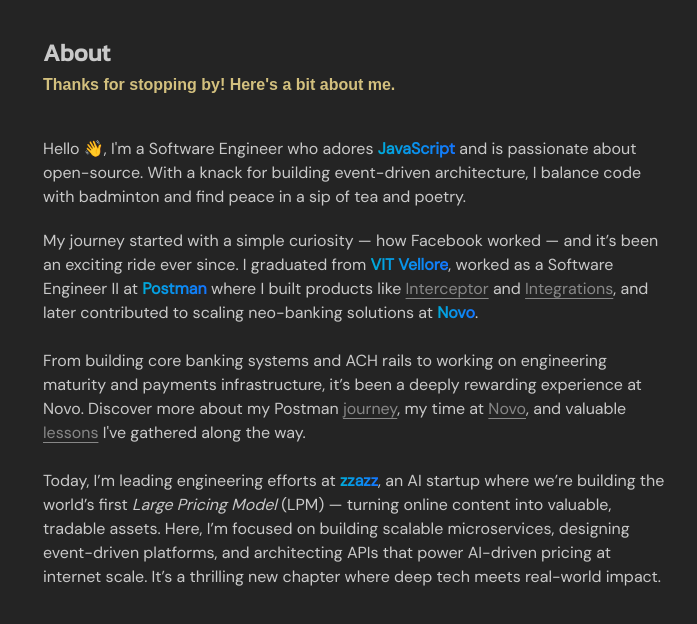
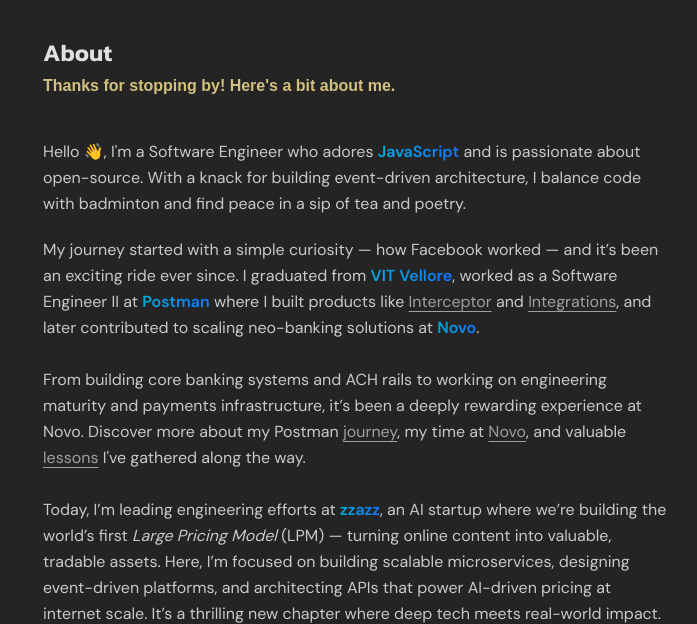
Before and after one commit to vinitshahdeo/portfolio, an Astro site: page /about in a window 1280 px wide. Shown: the part 101-725 px from the top of the page, without its empty margins (285-982 px from the left). Built offline with nearby package versions, Linux system fonts and the light colour scheme; Astro itself is replaced by a stand-in of ours; a web font is replaced by a local one.

Commit message:
paper-cut fixes

```diff
--- a/src/components/Link.astro
+++ b/src/components/Link.astro
@@ -18,13 +18,13 @@ const { text, href, external, noAnchor, icon } = Astro.props;
       target={external ? "_blank" : "_self"}
       class="flex items-center gap-2 opacity-60 group-hover:opacity-30 hover:!opacity-60 transition-opacity"
     >
-      <Icon name={icon} width={24} height={24} />
+      <Icon name={icon} width={20} height={20} />
 
       <span>{text}</span>
     </a>
   ) : (
     <div class="flex items-center gap-2 opacity-60 group-hover:opacity-30 hover:!opacity-60 transition-opacity">
-      <Icon name={icon} width={24} height={24} />
+      <Icon name={icon} width={20} height={20} />
 
       <span>{text}</span>
     </div>
--- a/src/components/SocialLink.astro
+++ b/src/components/SocialLink.astro
@@ -12,7 +12,7 @@ const { title, url, icon, external } = Astro.props;
   class="flex items-center gap-2 opacity-60 group-hover:opacity-30 hover:!opacity-60 transition-opacity"
   target={external ? "_blank" : "_self"}
 >
-  <Icon name={icon} width={25} height={25} />
+  <Icon name={icon} width={20} height={20} />
   <div>
     <p>{title}</p>
   </div>
--- a/src/components/SocialLinkBox.astro
+++ b/src/components/SocialLinkBox.astro
@@ -12,11 +12,11 @@ const { title, url, icon, external } = Astro.props;
   class="p-4 rounded-lg border border-white border-opacity-30 flex items-center gap-3 group-hover:opacity-30 hover:!opacity-100 transition-opacity"
   target={external ? "_blank" : "_self"}
 >
-  <Icon name={icon} width={25} height={25} />
+  <Icon name={icon} width={20} height={20} />
   <div class="flex items-center justify-between w-full">
     <p>{title}</p>
     <div class="rotate-45">
-      <Icon name="mdi:arrow-up" />
+      <Icon name="mdi:arrow-up" width={16} height={16} />
     </div>
   </div>
 </a>
--- a/src/layouts/Layout.astro
+++ b/src/layouts/Layout.astro
@@ -29,16 +29,19 @@ const ogImageUrl = seo.image;
   ) as HTMLSpanElement;
 
   linkMenuButton.addEventListener("click", () => {
-    if (linkMenu.classList.contains("opacity-0")) {
+    const isOpen = linkMenu.classList.contains("opacity-0");
+    if (isOpen) {
       linkMenu.classList.remove("pointer-events-none");
       linkMenu.classList.remove("opacity-0");
       linkMenu.classList.add("pointer-events-auto");
       openIndicator.innerText = "×";
+      linkMenuButton.setAttribute("aria-expanded", "true");
     } else {
       linkMenu.classList.add("pointer-events-none");
       linkMenu.classList.add("opacity-0");
       linkMenu.classList.remove("pointer-events-auto");
       openIndicator.innerText = "+";
+      linkMenuButton.setAttribute("aria-expanded", "false");
     }
   });
 
@@ -54,6 +57,7 @@ const ogImageUrl = seo.image;
       linkMenu.classList.add("opacity-0");
       linkMenu.classList.remove("pointer-events-auto");
       openIndicator.innerText = "+";
+      linkMenuButton.setAttribute("aria-expanded", "false");
     }
   });
 </script>
@@ -70,11 +74,7 @@ const ogImageUrl = seo.image;
     <link rel="preconnect" href="https://fonts.googleapis.com" />
     <link rel="preconnect" href="https://fonts.gstatic.com" crossorigin />
     <link
-      href="https://fonts.googleapis.com/css2?family=DM+Sans:opsz@9..40&family=Kanit&display=swap"
-      rel="stylesheet"
-    />
-    <link
-      href="https://fonts.googleapis.com/css2?family=Instrument+Serif:ital@0;1&family=KoHo:ital,wght@0,200;0,300;0,400;0,500;0,600;0,700;1,200;1,300;1,400;1,500;1,600;1,700&display=swap"
+      href="https://fonts.googleapis.com/css2?family=DM+Sans:opsz,wght@9..40,400;9..40,500;9..40,600&family=Kanit:wght@500;600&family=KoHo:wght@500;600&display=swap"
       rel="stylesheet"
     />
     <script async defer src="https://buttons.github.io/buttons.js"></script>
@@ -160,6 +160,8 @@ const ogImageUrl = seo.image;
               id="link-menu-button"
               class="relative font-medium opacity-70 hover:opacity-100 p-3 rounded-lg hover:bg-[#2a2a2a]/50 transition-all duration-200"
               aria-label="Toggle navigation menu"
+              aria-expanded="false"
+              aria-controls="link-menu"
             >
               <span class="text-sm">Menu</span>
               <span id="open-indicator" class="ml-2 text-[#ffe895] font-mono"
--- a/src/styles/base.css
+++ b/src/styles/base.css
@@ -1,34 +1,126 @@
+/* ===================================
+   DESIGN TOKENS
+   =================================== */
+:root {
+  /* Colors */
+  --color-bg: #242424;
+  --color-bg-elevated: #2a2a2a;
+  --color-bg-hover: #2f2f2f;
+  --color-border: #3a3a3a;
+  --color-border-subtle: rgba(255, 255, 255, 0.3);
+
+  --color-text: #c9c9c9;
+  --color-text-muted: rgba(201, 201, 201, 0.6);
+  --color-text-heading: #e0e0e0;
+
+  --color-accent: #ffe895;
+  --color-accent-bg: rgba(255, 232, 149, 0.1);
+  --color-link-start: #00abda;
+  --color-link-end: #1476ff;
+  --color-success: #4caf50;
+
+  /* Typography Scale */
+  --font-sans: "DM Sans", system-ui, sans-serif;
+  --font-heading: "Kanit", sans-serif;
+  --font-accent: "KoHo", sans-serif;
+  --font-nav: "General Sans", sans-serif;
+
+  --text-xs: 0.75rem;
+  /* 12px */
+  --text-sm: 0.875rem;
+  /* 14px */
+  --text-base: 1rem;
+  /* 16px */
+  --text-lg: 1.125rem;
+  /* 18px */
+  --text-xl: 1.25rem;
+  /* 20px */
+  --text-2xl: 1.5rem;
+  /* 24px */
+  --text-3xl: 1.875rem;
+  /* 30px */
+
+  --leading-tight: 1.25;
+  --leading-normal: 1.5;
+  --leading-relaxed: 1.625;
+
+  /* Spacing Scale */
+  --space-1: 0.25rem;
+  /* 4px */
+  --space-2: 0.5rem;
+  /* 8px */
+  --space-3: 0.75rem;
+  /* 12px */
+  --space-4: 1rem;
+  /* 16px */
+  --space-5: 1.25rem;
+  /* 20px */
+  --space-6: 1.5rem;
+  /* 24px */
+  --space-8: 2rem;
+  /* 32px */
+  --space-10: 2.5rem;
+  /* 40px */
+  --space-12: 3rem;
+  /* 48px */
+  --space-16: 4rem;
+  /* 64px */
+
+  /* Transitions */
+  --transition-fast: 150ms ease;
+  --transition-base: 200ms ease;
+  --transition-slow: 300ms ease;
+
+  /* Border Radius */
+  --radius-sm: 0.375rem;
+  --radius-md: 0.5rem;
+  --radius-lg: 0.75rem;
+  --radius-xl: 1rem;
+  --radius-full: 9999px;
+}
+
+/* ===================================
+   BASE STYLES
+   =================================== */
 html {
-  background: #242424;
-  font-family: "DM Sans", sans-serif;
+  background: var(--color-bg);
+  font-family: var(--font-sans);
   font-optical-sizing: auto;
   font-weight: 400;
   font-style: normal;
+  line-height: var(--leading-relaxed);
 }
 
 .navbar {
-  font-family: "General Sans", sans-serif !important;
+  font-family: var(--font-nav) !important;
   font-weight: 500 !important;
   letter-spacing: -0.01em;
 }
 
 .kanit {
-  font-family: "Kanit", sans-serif !important;
+  font-family: var(--font-heading) !important;
   font-weight: 600 !important;
 }
 
 h1 {
-  font-family: "Kanit", sans-serif;
+  font-family: var(--font-heading);
   font-weight: 600;
   font-optical-sizing: auto;
+  line-height: var(--leading-tight);
+  color: var(--color-text-heading);
+}
+
+h2 {
+  font-family: var(--font-heading);
+  font-weight: 500;
+  line-height: var(--leading-tight);
 }
 
 .subtitle {
-  color: #ffe895;
+  color: var(--color-accent);
   opacity: 0.8;
-  font-family: "KoHo", sans-serif;
+  font-family: var(--font-accent);
   font-weight: 600;
-  /* font-style: italic; */
 }
 
 * {
@@ -36,7 +128,18 @@ h1 {
   padding: 0;
   box-sizing: border-box;
   -webkit-font-smoothing: antialiased;
-  color: #c9c9c9;
+  color: var(--color-text);
+}
+
+/* Focus states for accessibility */
+:focus-visible {
+  outline: 2px solid var(--color-link-start);
+  outline-offset: 2px;
+}
+
+a:focus-visible {
+  outline-offset: 3px;
+  border-radius: var(--radius-sm);
 }
 
 code {
@@ -65,9 +168,11 @@ code {
   0% {
     filter: brightness(100%);
   }
+
   50% {
     filter: brightness(150%);
   }
+
   100% {
     filter: brightness(100%);
   }
@@ -77,16 +182,13 @@ code {
   animation: glowingText 2s infinite;
 }
 
-.icon-inline {
-  display: inline-block; /* Ensures the icon is inline */
-  vertical-align: middle; /* Centers the icon vertically with adjacent text */
-  margin-right: 4px; /* Optional: adds some space between the icon and the text */
-}
+
 
 @keyframes spin {
   from {
     transform: rotate(0deg);
   }
+
   to {
     transform: rotate(360deg);
   }
@@ -101,31 +203,43 @@ code {
   cursor: pointer;
 }
 
+/* Primary links - Use for important/emphasis links */
 .gradient-link {
-  font-weight: bold;
+  font-weight: 600;
   background-clip: text;
+  -webkit-background-clip: text;
   color: transparent;
-  background-image: linear-gradient(to right, #00abda, #1476ff);
+  background-image: linear-gradient(to right, var(--color-link-start), var(--color-link-end));
+  transition: filter var(--transition-fast);
 }
 
-.gradient-link:hover::after {
-  background-image: linear-gradient(to right, #00abda, #1476ff);
+.gradient-link:hover {
+  filter: brightness(1.1);
 }
 
+/* Secondary links - Use for inline/supplementary links */
 .underline-hover {
   text-decoration: underline;
   text-underline-offset: 4px;
-  opacity: 60%;
-  transition: opacity 0.3s;
+  opacity: 0.75;
+  transition: opacity var(--transition-base);
+}
+
+.underline-hover:hover {
+  opacity: 1;
 }
 
 @keyframes glow {
+
   0%,
   100% {
-    box-shadow: 0 0 5px rgba(0, 0, 0, 0); /* Invisible shadow */
+    box-shadow: 0 0 5px rgba(0, 0, 0, 0);
+    /* Invisible shadow */
   }
+
   50% {
-    box-shadow: 0 0 20px rgba(0, 171, 218, 0.6); /* Glowing effect */
+    box-shadow: 0 0 20px rgba(0, 171, 218, 0.6);
+    /* Glowing effect */
   }
 }
 
@@ -142,23 +256,25 @@ code {
   animation: glow 2s infinite ease-in-out;
 }
 
-.underline-hover:hover {
-  opacity: 100%;
-}
 
+
+/* Icon alignment - single definition */
 .icon-inline {
   display: inline-block;
-  width: 25px;
-  height: 25px;
+  width: 20px;
+  height: 20px;
   vertical-align: middle;
+  margin-right: var(--space-1);
 }
 
 @keyframes pulseDot {
+
   0%,
   100% {
     opacity: 0.8;
     box-shadow: 0 0 0 rgba(76, 175, 80, 0);
   }
+
   50% {
     opacity: 1;
     box-shadow: 0 0 5px rgba(76, 175, 80, 0.8);
@@ -174,6 +290,7 @@ code {
   0% {
     opacity: 0;
   }
+
   100% {
     opacity: 1;
   }
@@ -199,6 +316,6 @@ code {
 }
 
 .social-bar {
-  font-family: "Kanit", sans-serif;
+  font-family: var(--font-heading);
   font-weight: 500;
 }
```
